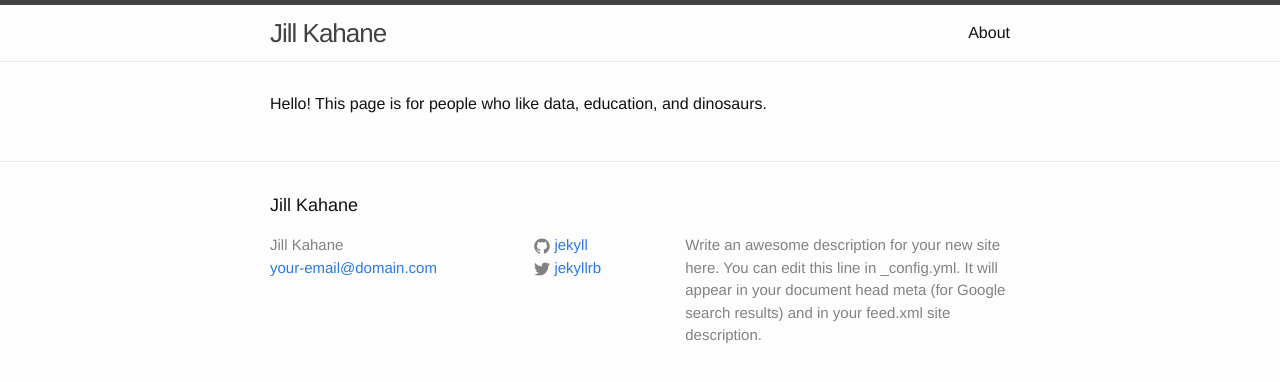
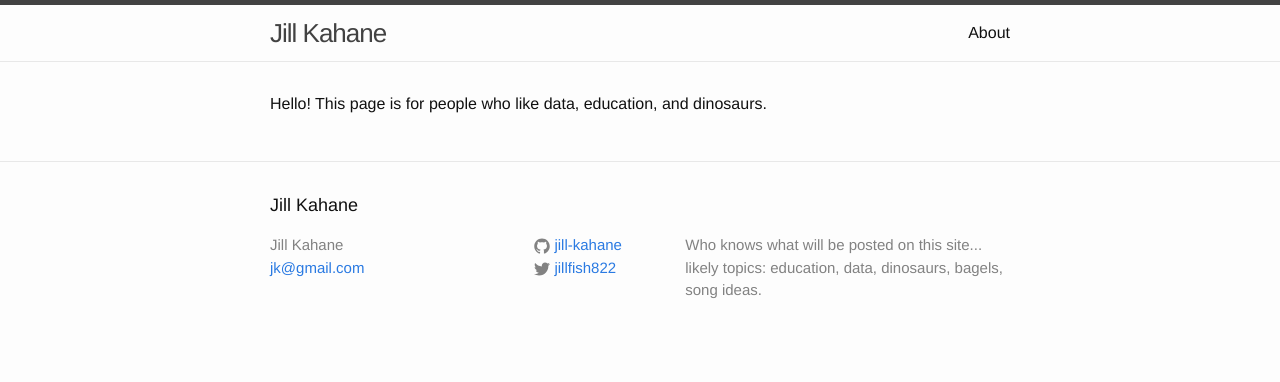
Before and after one commit to jill-kahane/jill-kahane.github.io, a Jekyll site: the page built from index.html, in a window 1280 px wide. Shown: the top 382 px of the page. Built offline with Jekyll 4.4.1, drawn with Linux system fonts in a browser that asks for light colours.

Commit message:
Update _config.yml

```diff
--- a/_config.yml
+++ b/_config.yml
@@ -7,15 +7,14 @@
 
 # Site settings
 title: Jill Kahane
-email: your-email@domain.com
+email: jk@gmail.com
 description: > # this means to ignore newlines until "baseurl:"
-  Write an awesome description for your new site here. You can edit this
-  line in _config.yml. It will appear in your document head meta (for
-  Google search results) and in your feed.xml site description.
+  Who knows what will be posted on this site... likely topics: education,
+  data, dinosaurs, bagels, song ideas.
 baseurl: "" # the subpath of your site, e.g. /blog
 url: "http://yourdomain.com" # the base hostname & protocol for your site
-twitter_username: jekyllrb
-github_username:  jekyll
+twitter_username: jillfish822
+github_username:  jill-kahane
 
 # Build settings
 markdown: kramdown
```
